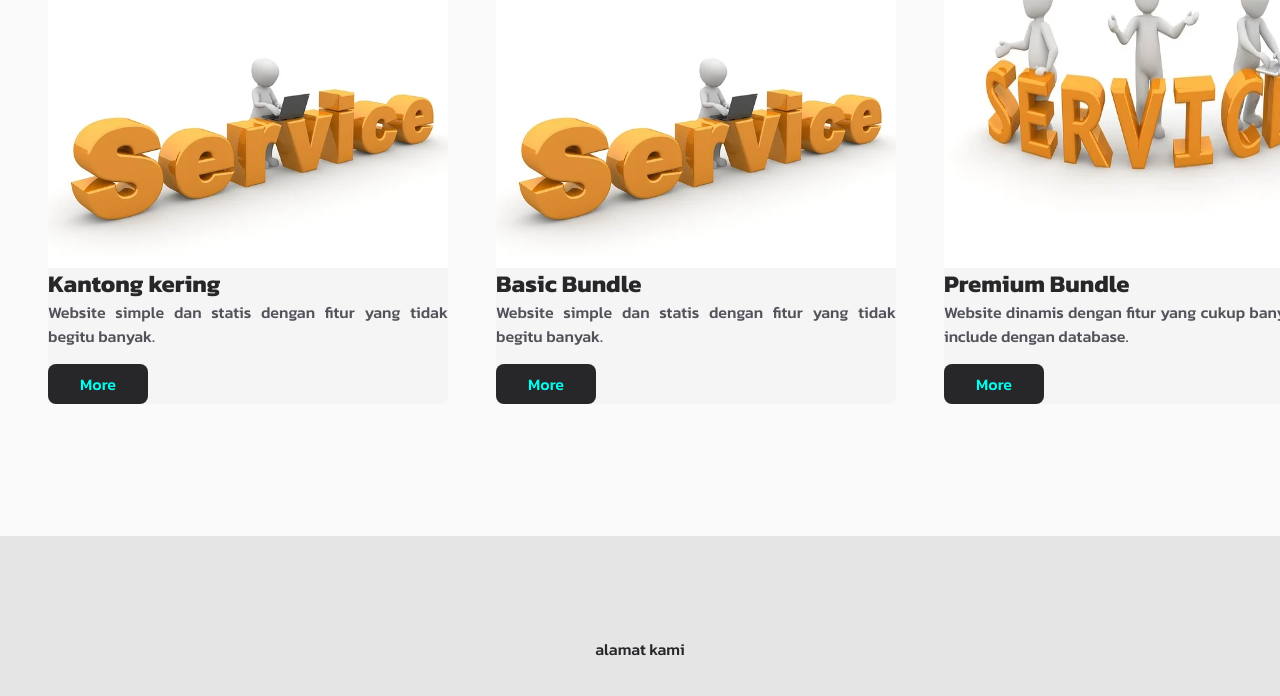
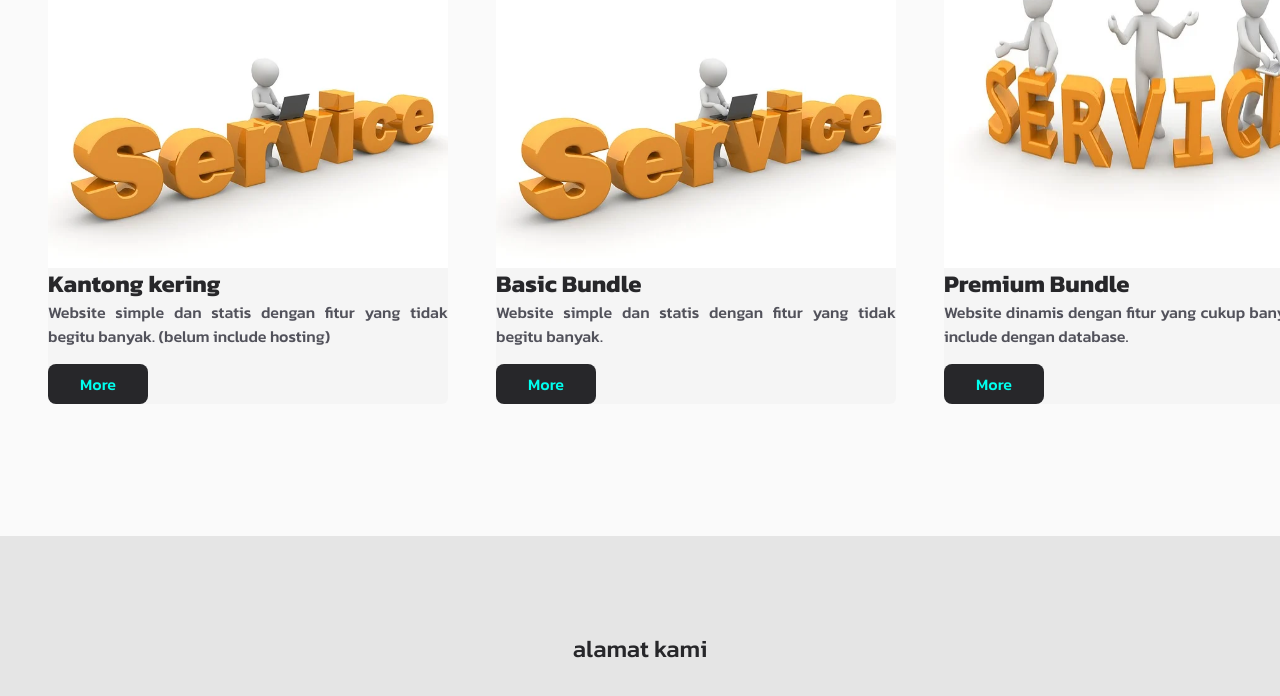
Before and after one commit to MohSolehuddin/olshop, a Next.js app: page / in a window 1280 px wide. Shown: the part 1864-2560 px from the top of the page. Built offline with nearby package versions, Linux system fonts and the light colour scheme; grey boxes are pictures that could not be loaded.

Commit message:
fix: add main content

```diff
--- a/src/components/fragments/Header.tsx
+++ b/src/components/fragments/Header.tsx
@@ -49,9 +49,9 @@ const Header = () => {
         height={40}
       />
       <ul
-        className={`flex-row justify-between gap-3 md:flex transition ease-in-out delay-75 duration-500 ${
+        className={`flex-row md:justify-between gap-3 flex transition ease-in-out delay-75 duration-500k md:w-fit  ${
           isToggleClick
-            ? "absolute left-0 top-0 h-fit flex place-items-center flex-col py-12 w-screen mt-16 md:mt-12 text-center bg-zinc-800"
+            ? "max-md:absolute max-md:left-0 max-md:top-0 max-md:h-fit max-md:place-items-center max-md:flex-col max-md:py-12 max-md:w-screen max-md:mt-16 max-md:text-center max-md:bg-zinc-800"
             : "h-0 md:h-fit -translate-y-full md:translate-y-0 overflow-hidden"
         }`}>
         <li
--- a/src/components/fragments/Main.tsx
+++ b/src/components/fragments/Main.tsx
@@ -12,7 +12,7 @@ const productData = [
     img: "/basic_service.webp",
     title: "Kantong kering",
     paragraph:
-      "Website simple dan statis dengan fitur yang tidak begitu banyak.",
+      "Website simple dan statis dengan fitur yang tidak begitu banyak. (belum include hosting)",
     price: "Rp. 300.000 - 999.0000",
     link: "https://msytc.vercel.app",
   },
@@ -70,8 +70,8 @@ const Main = ({ children }: { children: React.ReactNode }) => {
           })}
         </CardContainer>
       </ScrollContainer>
-      <section className="maps w-screen h-screen flex flex-col justify-center place-items-center bg-neutral-200 gap-10">
-        <h2 className="text text-zinc-800">alamat kami</h2>
+      <section className="maps w-screen h-screen flex flex-col justify-center place-items-center bg-neutral-200 gap-10 max-md:py-4">
+        <h2 className="text text-zinc-800 text-2xl">alamat kami</h2>
         <iframe
           className="w-full md:w-2/3 h-full md:h-2/3"
           src="https://www.google.com/maps/embed?pb=!1m18!1m12!1m3!1d247.08805420447803!2d113.6974429977409!3d-7.746383037483264!2m3!1f0!2f0!3f0!3m2!1i1024!2i768!4f13.1!3m3!1m2!1s0x2dd71e5c4fc43c07%3A0xcfdb5fd42c252605!2sJl.%20Pesanggrahan%2C%20Kec.%20Besuki%2C%20Kabupaten%20Situbondo%2C%20Jawa%20Timur%2068356!5e0!3m2!1sid!2sid!4v1717818033366!5m2!1sid!2sid"
```
Also changed, not shown: public/basic_service.jpg (added), public/premium_service.jpg (added).
